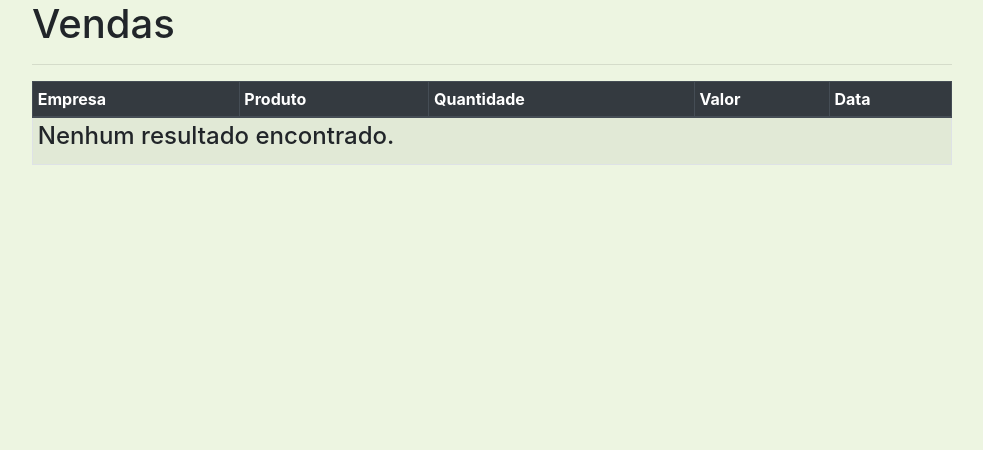
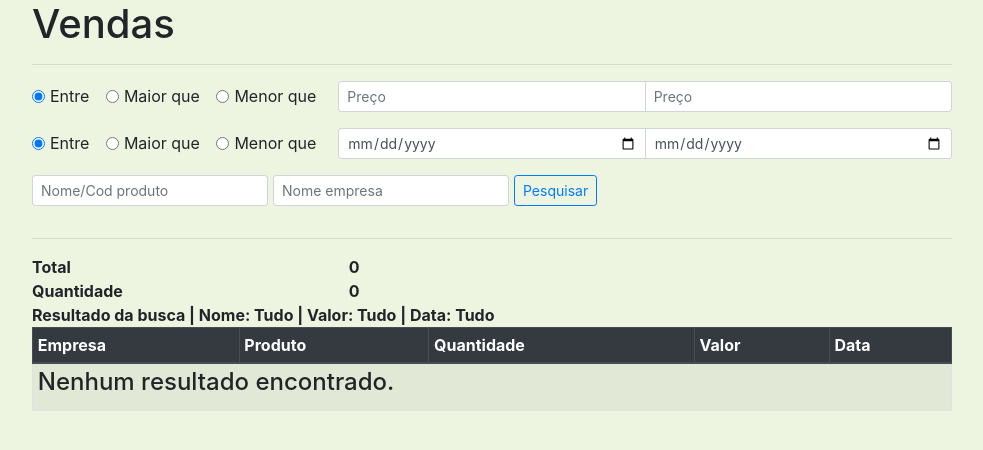
Before and after one commit to vitornr7/estoque-django, a Django app: page /listar_vendas/ in a window 1280 px wide. Shown: the part 56-506 px from the top of the page, without its empty margins (148-1131 px from the left). Run offline with Django 3.2, Linux system fonts and the light colour scheme; the visitor is signed in with stand-in values (Sample User, id 1); data that the repository does not hold is empty; some libraries are stand-ins or nearby versions.

Commit message:
busca vendas, hotifx busca pedidos

```diff
--- a/estoque/templates/estoque/listar_vendas.html
+++ b/estoque/templates/estoque/listar_vendas.html
@@ -5,6 +5,44 @@
 <h1>Vendas</h1>
 
 <hr>
+
+<form class="form-group" method="GET" action="{% url 'estoque:listar_vendas' %}">
+    {% include 'estoque/pesquisa/precos.html' %}
+    {% include 'estoque/pesquisa/datas.html' %}
+    <div class="form-row align-items-center">
+        {% include 'estoque/pesquisa/produto.html' %}
+        {% if request.user.is_superuser %}
+        {% include 'estoque/pesquisa/empresa.html' %}
+        {% endif %}
+        <div class="form-group col">
+            <button class="btn btn-outline-primary btn-sm" type="submit">Pesquisar</button>
+        </div>
+    </div>
+</form>
+
+<hr>
+
+<strong>
+    <div class="row">
+        <div class="col-4">Total</div>
+        <div class="col-8">{{ info.valor }}</div>
+    </div>
+    <div class="row">
+        <div class="col-4">Quantidade</div>
+        <div class="col-8">{{ info.qtd }}</div>
+    </div>
+</strong>
+
+<div class="row align-items-center">
+    <div class="col-auto">
+        <strong>
+            Resultado da busca
+            {% include 'estoque/pesquisa/pesq_produto.html' %}
+            {% include 'estoque/pesquisa/pesq_preco.html' %}
+            {% include 'estoque/pesquisa/pesq_data.html' %}
+        </strong>
+    </div>
+</div>
 
 <table class="table table-striped table-bordered table-sm">
     <thead class="thead-dark">
@@ -55,20 +93,20 @@
     </li>
 
     {% if vendas.has_previous %}
-    <li class="page-item"><a class="page-link" href="?page={{ vendas.previous_page_number }}">Anterior</a>
+    <li class="page-item"><a class="page-link" href="?opcao_valor={{ request.GET.opcao_valor }}&valor1={{ request.GET.valor1 }}&valor2={{ request.GET.valor2 }}&opcao_data={{ request.GET.opcao_data }}&d1={{ request.GET.d1 }}&d2={{ request.GET.d2 }}&nome_produto={{ request.GET.nome_produto }}&nome_empresa={{ request.GET.nome_empresa }}&page={{ vendas.previous_page_number }}">Anterior</a>
     </li>
     {% else %}
     <li class="page-item disabled"><span class="page-link">Anterior</span></li>
     {% endif %}
 
     {% if vendas.has_next %}
-    <li class="page-item"><a class="page-link" href="?page={{ vendas.next_page_number }}">Proxima</a>
+    <li class="page-item"><a class="page-link" href="?opcao_valor={{ request.GET.opcao_valor }}&valor1={{ request.GET.valor1 }}&valor2={{ request.GET.valor2 }}&opcao_data={{ request.GET.opcao_data }}&d1={{ request.GET.d1 }}&d2={{ request.GET.d2 }}&nome_produto={{ request.GET.nome_produto }}&nome_empresa={{ request.GET.nome_empresa }}&page={{ vendas.next_page_number }}">Proxima</a>
     </li>
     {% else %}
     <li class="page-item disabled"><span class="page-link">Proxima</span></li>
     {% endif %}
+</ul>
 
-</ul>
 {% endif %}
 
 {% endblock %}
--- a/estoque/views.py
+++ b/estoque/views.py
@@ -277,7 +277,7 @@ def listar_pedidos(request):
     if nome_produto:
         pedidos = pedidos.filter(Q(produto__nome__icontains=nome_produto) | Q(produto__codigo__icontains=nome_produto))
 
-    if nome_empresa:
+    if nome_empresa and request.user.is_superuser:
         pedidos = pedidos.filter(Q(empresa__usuario__username__icontains=nome_empresa))
 
     if pedidos:
@@ -400,6 +400,22 @@ def listar_filiais(request):
 @login_required
 def listar_vendas(request):
     page = request.GET.get('page', 1)
+    nome_produto = request.GET.get('nome_produto')
+    nome_empresa = request.GET.get('nome_empresa')
+    d1 = request.GET.get('d1')
+    d2 = request.GET.get('d2')
+    opcao_data = request.GET.get('opcao_data')
+    valor1 = request.GET.get('valor1')
+    valor2 = request.GET.get('valor2')
+    opcao_valor = request.GET.get('opcao_valor')
+
+    if valor1:
+        valor1 = float(valor1)
+    if valor2:
+        valor2 = float(valor2)
+
+    valor = qtd = 0
+    data1, data2 = converter_data(opcao_data, d1, d2)
 
     if request.user.is_superuser:
         vendas = VendasFilial.objects.all()
@@ -407,9 +423,29 @@ def listar_vendas(request):
         usuario = get_object_or_404(Empresa, usuario=request.user)
         vendas = VendasFilial.objects.filter(empresa=usuario)
 
+    if nome_produto:
+        vendas = vendas.filter(Q(produto__nome__icontains=nome_produto) | Q(produto__codigo__icontains=nome_produto))
+
+    if nome_empresa and request.user.is_superuser:
+        vendas = vendas.filter(Q(empresa__usuario__username__icontains=nome_empresa))
+
+    if vendas:
+        vendas = filtrar_data(vendas, opcao_data, data1, data2)
+        if vendas:
+            vendas = filtrar_valor(vendas, opcao_valor, valor1, valor2)
+            if vendas:
+                valor, qtd = get_info(vendas)
+
+    info = {
+        'valor': valor,
+        'qtd': qtd,
+        'data1': data1,
+        'data2': data2,
+    }
+
     vendas = paginar(vendas, page, 3)
 
-    return render(request, 'estoque/listar_vendas.html', {'vendas': vendas})
+    return render(request, 'estoque/listar_vendas.html', {'vendas': vendas, 'info': info})
 
 
 @login_required
```
